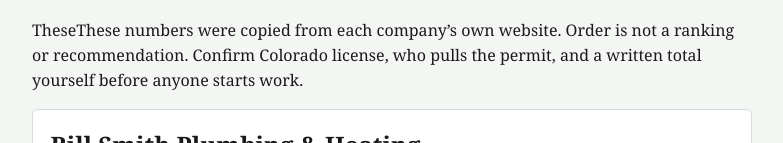
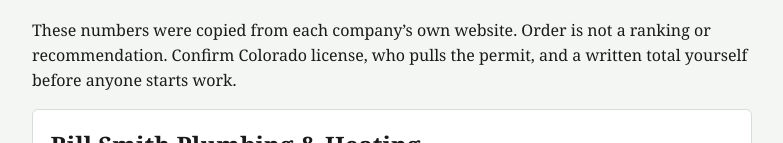
Before and after one commit to usabandit33/permit-pulled, a plain HTML site: page denver.html in a window 1280 px wide. Shown: the part 191-334 px from the top of the page, without its empty margins (248-1031 px from the left). Drawn offline with Linux system fonts and the light colour scheme.

Commit message:
Clean denver.html typos

```diff
--- a/denver.html
+++ b/denver.html
@@ -7,7 +7,7 @@
 <meta name="description" content="Denver-area water heater plumber phone numbers copied from each shop’s own website. Not a ranking. Ask who pulls the permit before work starts.">
 <link rel="canonical" href="https://usabandit33.github.io/permit-pulled/denver.html">
 <meta name="robots" content="index,follow">
-<meta property="og:title" content="Denver Water Heater Plumber Phones | Permit Pulledled">
+<meta property="og:title" content="Denver Water Heater Plumber Phones | Permit Pulled">
 <meta property="og:description" content="Phones published by Denver-area shops on their own sites. Confirm license and permit handling yourself.">
 <meta property="og:url" content="https://usabandit33.github.io/permit-pulled/denver.html">
 <meta property="og:type" content="website">
@@ -21,7 +21,7 @@
 </header>
 <main>
 <h1>Denver water heater shops with a published phone</h1>
-<p>TheseThese numbers were copied from each company’s own website. Order is not a ranking or recommendation. Confirm Colorado license, who pulls the permit, and a written total yourself before anyone starts work.</p>
+<p>These numbers were copied from each company’s own website. Order is not a ranking or recommendation. Confirm Colorado license, who pulls the permit, and a written total yourself before anyone starts work.</p>
 <div class="card">
 <h2>Bill Smith Plumbing & Heating</h2>
 <p>Phone: <a href="tel:+13037817856">303-781-7856</a></p>
```
